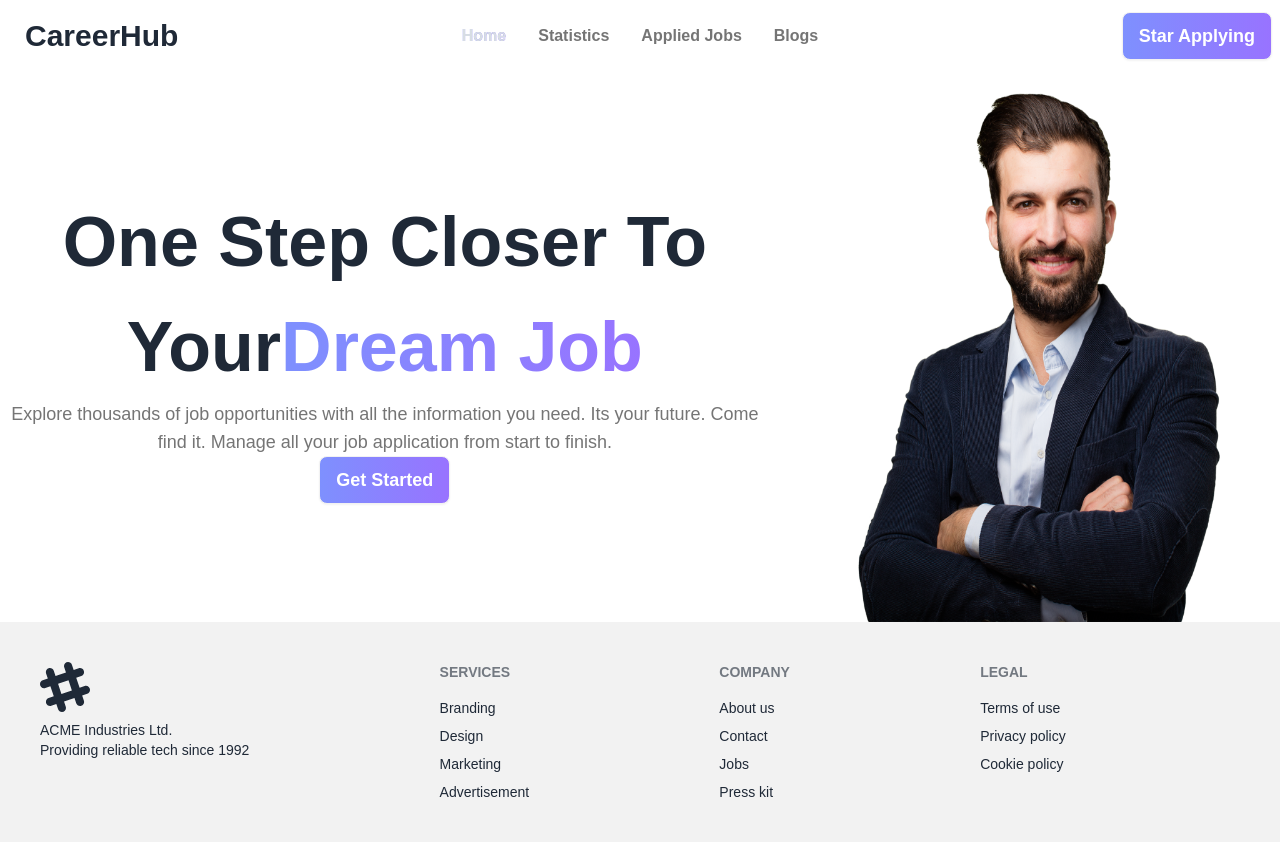
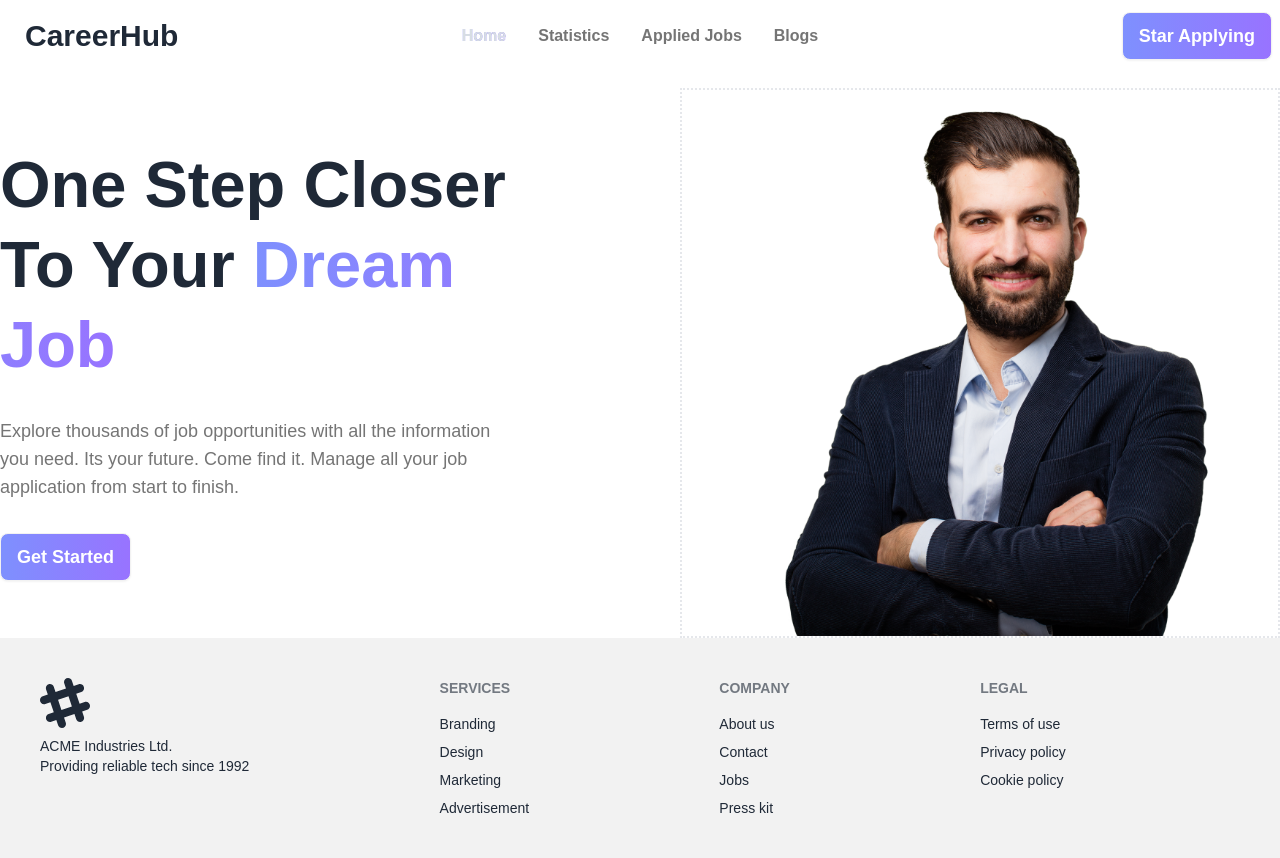
Before and after one commit to Tofazzal26/career-hub, a React (Vite) app: page / in a window 1280 px wide. Built offline with nearby package versions, Linux system fonts and the light colour scheme.

Commit message:
banner style finish

```diff
--- a/src/Components/Banner/Banner.jsx
+++ b/src/Components/Banner/Banner.jsx
@@ -2,26 +2,32 @@ import user from "../../assets/images/user.png";
 
 const Banner = () => {
   return (
+    <div className="mt-4">
       <div className="container mx-auto">
-      <div className="flex items-center">
-        <div>
-          <h1 className="text-[70px] font-extrabold">
-            One Step Closer To Your
+        <div className="flex items-center justify-between">
+          <div className="text-left">
+            <h1 className="text-[65px] leading-[80px] w-[570px] font-extrabold">
+              One Step Closer To Your{" "}
               <span className="bg-gradient-to-r from-[#7E90FE] to-[#9873FF] bg-clip-text text-transparent">
                 Dream Job
               </span>
             </h1>
-          <p className="text-lg font-medium text-[#757575]">
-            Explore thousands of job opportunities with all the information you
-            need. Its your future. Come find it. Manage all your job application
-            from start to finish.
+            <p className="text-lg font-medium w-[500px] my-8 text-[#757575]">
+              Explore thousands of job opportunities with all the information
+              you need. Its your future. Come find it. Manage all your job
+              application from start to finish.
             </p>
             <button className="btn text-lg text-white  bg-gradient-to-r from-[#7E90FE] to-[#9873FF] font-bold">
               Get Started
             </button>
           </div>
           <div>
-          <img className="h-[550px] w-[800px]" src={user} alt="" />
+            <img
+              className="h-[550px] w-[600px] border-2 border-dotted"
+              src={user}
+              alt=""
+            />
+          </div>
         </div>
       </div>
     </div>
```
Lines whose indentation alone changed are shown as unchanged.
